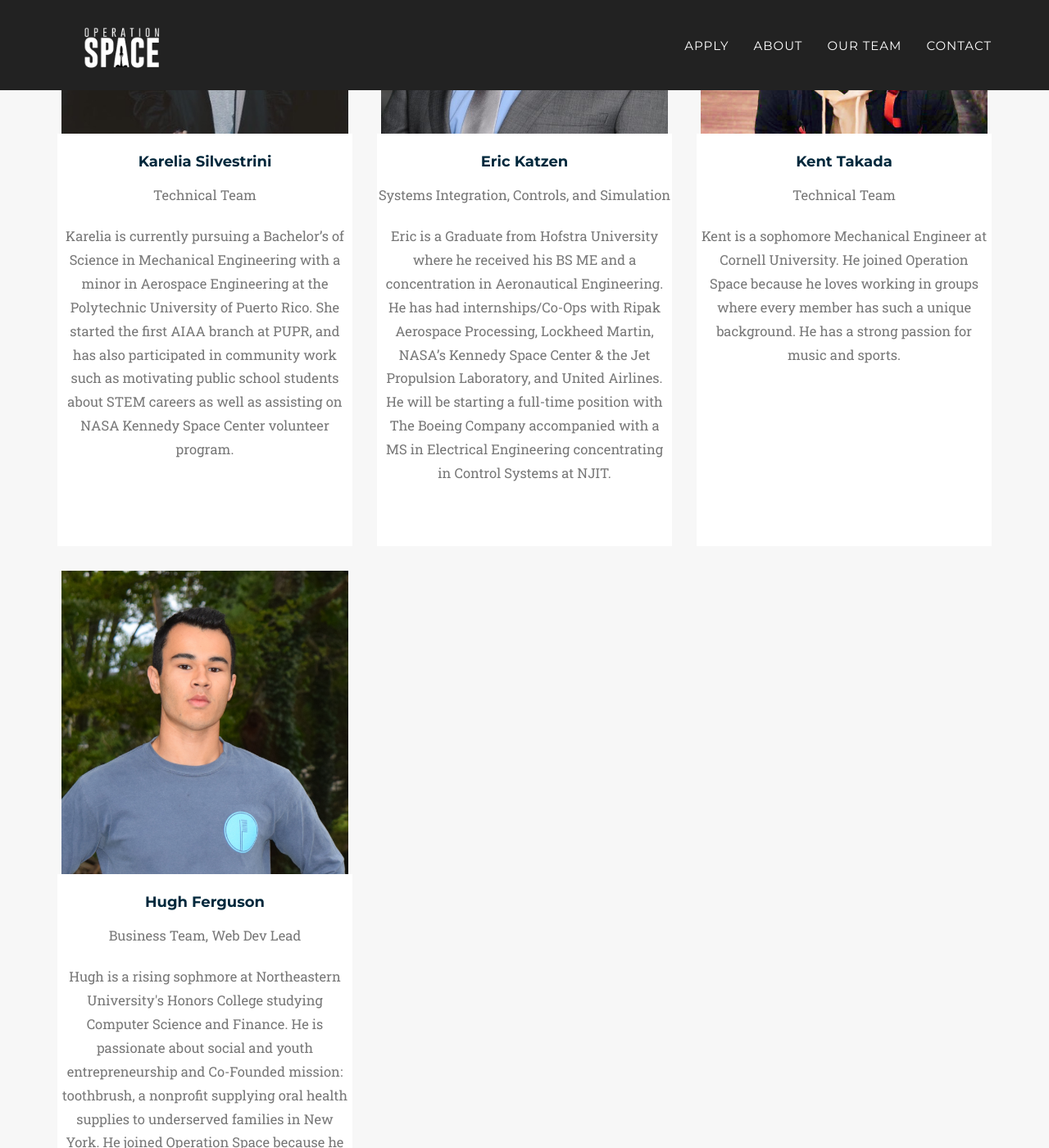
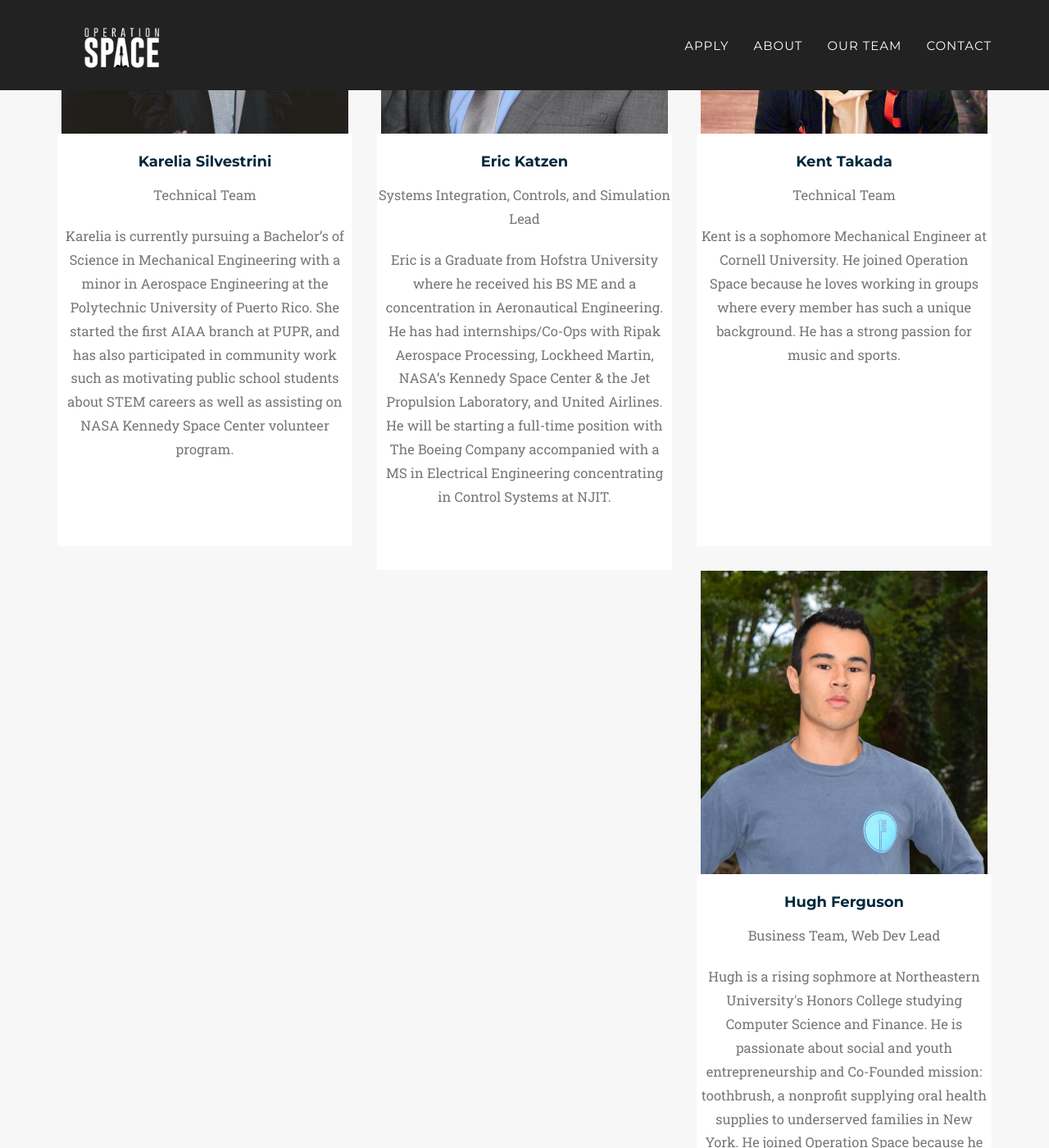
Before and after one commit to HughFerg/operation-space, a Jekyll site: the page built from _2017_pages/team.html, in a window 1280 px wide and 1400 px high, scrolled down 3186 px. Shown: the whole window at 82% size. Built offline with Jekyll 4.4.1, drawn with Linux system fonts in a browser that asks for light colours; nearby versions of some CDN libraries; some web fonts are replaced; library files that are not in the unit come from our copies.

Commit message:
erik title fix

```diff
--- a/2017_teams/_posts/2017-05-31-team-12-Erik.markdown
+++ b/2017_teams/_posts/2017-05-31-team-12-Erik.markdown
@@ -1,7 +1,7 @@
 ---
 title: Eric Katzen
 name: Eric Katzen
-subtitle: Systems Integration, Controls, and Simulation
+subtitle: Systems Integration, Controls, and Simulation Lead
 layout: 2017_default
 img: ErikKHeadshot.jpg
 thumbnail: ErikKHeadshot.jpg
--- a/_includes/2016_css/agency.css
+++ b/_includes/2016_css/agency.css
@@ -445,7 +445,7 @@ section h3.section-subheading {
     -webkit-transition: all ease .5s;
     -moz-transition: all ease .5s;
     transition: all ease .5s;
-    background: white;
+    background: #D1D1D1;
     background-image: url(/css/2017_style/img/OSBlackLogoLarge.png);
     align-content: center;
 }
```
